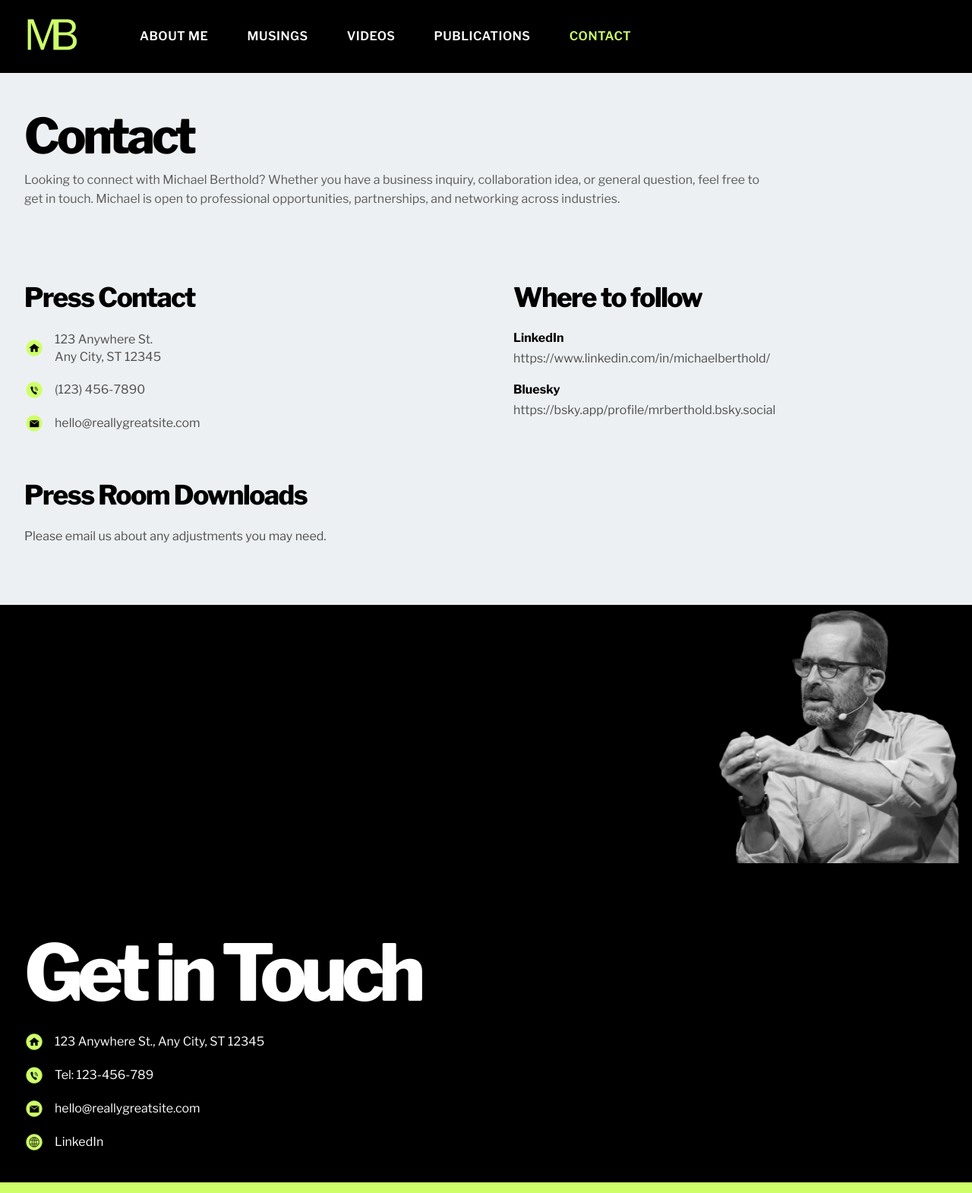
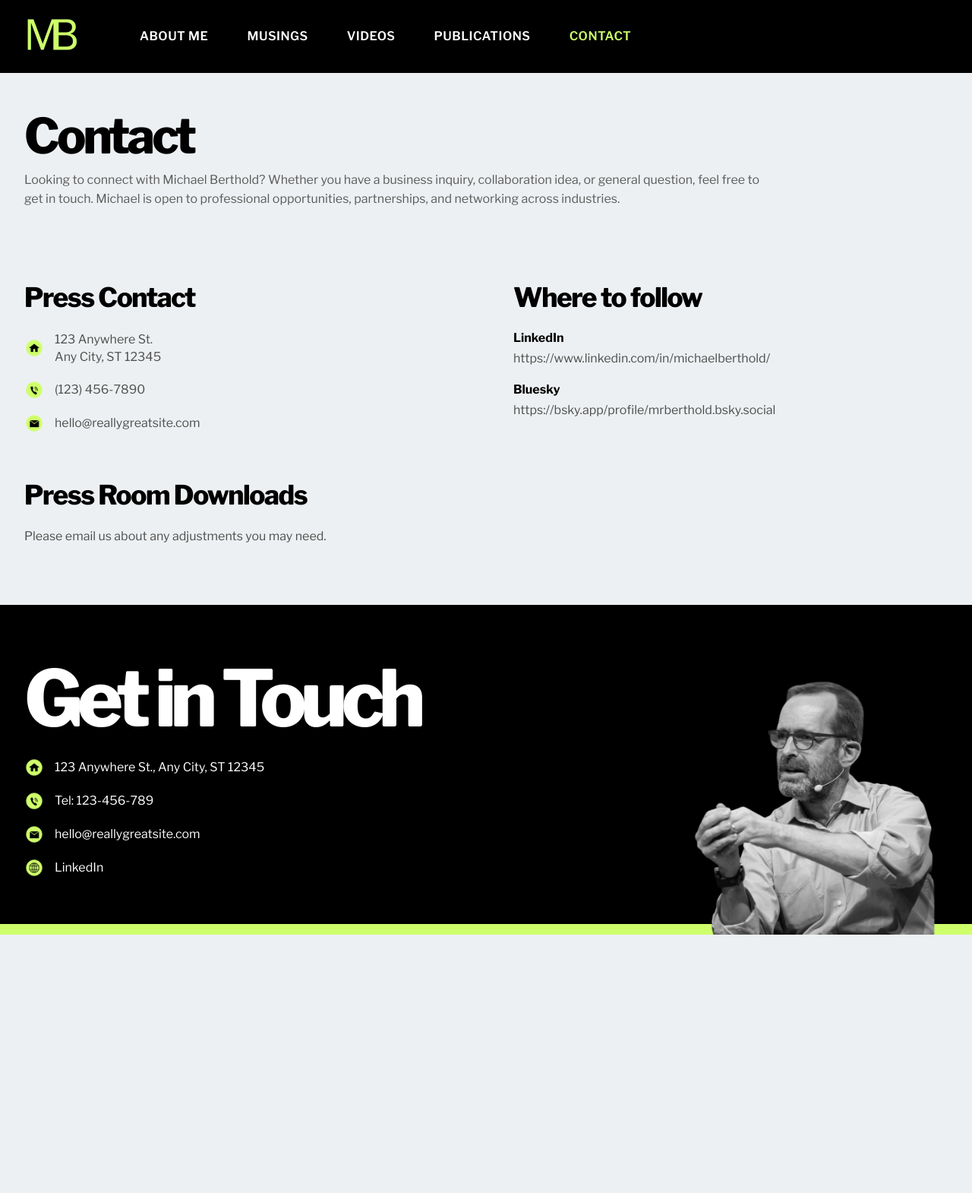
Before and after one commit to lacahelpme/mb, a Jekyll site: the page built from contact.html, in a window 1280 px wide. Shown: the whole page at 76% size. Built offline with Jekyll 4.4.1, drawn with Linux system fonts in a browser that asks for light colours; after the commit the page ends 1230 px from its top, so only the background shows below that.

Commit message:
Update style.css

```diff
--- a/assets/css/style.css
+++ b/assets/css/style.css
@@ -1615,9 +1615,8 @@ h4:last-child {
 .footer-grid {
   min-height: 420px;
   display: grid;
-  grid-template-columns: minmax(0, 1fr) minmax(260px, 420px);
-  align-items: end;
-  column-gap: clamp(32px, 4vw, 72px);
+  grid-template-columns: 1fr;
+  align-items: center;
   position: relative;
 }
 
@@ -1670,11 +1669,10 @@ h4:last-child {
 }
 
 .footer-figure {
-  position: relative;
-  width: 100%;
-  max-width: 420px;
-  justify-self: end;
-  align-self: end;
+  position: absolute;
+  right: max(32px, calc((100vw - var(--container)) / 2));
+  bottom: 0;
+  width: min(32vw, 420px);
   z-index: 1;
   pointer-events: none;
 }
@@ -1725,6 +1723,7 @@ a:focus-visible {
   .about-light-grid,
   .bio-grid,
   .video-teaser-grid,
+  .footer-grid,
   .publication-list-card,
   .musing-list-card {
     grid-template-columns: 1fr;
@@ -1809,16 +1808,11 @@ a:focus-visible {
 
   .footer-grid {
     min-height: auto;
-    grid-template-columns: minmax(0, 1fr) minmax(220px, 360px);
-    column-gap: 28px;
-    align-items: end;
   }
 
   .footer-figure {
-    width: 100%;
-    max-width: 360px;
-    justify-self: end;
-    align-self: end;
+    right: 32px;
+    width: min(46vw, 420px);
   }
 
   .footer-figure img {
```
